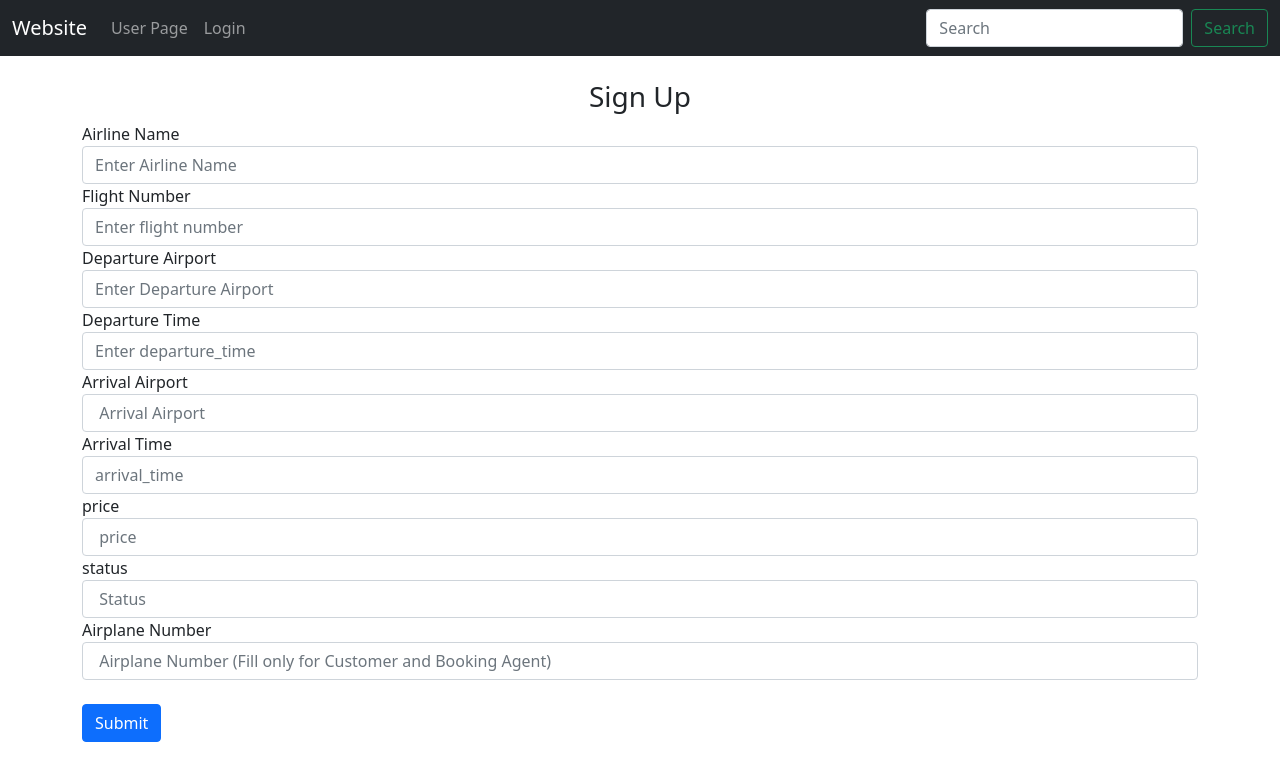
After one commit to alexanderg99/FinalProject, a Flask app: page /create_flight in a window 1280 px wide. The commit adds this page. Shown: the top 781 px of the page. Run offline with Flask 2, Linux system fonts and the light colour scheme.

Commit message:
Version 4 - Change Status Done

```diff
--- a/Flask/application.py
+++ b/Flask/application.py
@@ -9,6 +9,15 @@ import pymysql.cursors
 
 userPrimaryKey = None
 loginType = None
+permissions = None
+airline = None
+
+labels = [
+    'JAN', 'FEB', 'MAR', 'APR',
+    'MAY', 'JUN', 'JUL', 'AUG',
+    'SEP', 'OCT', 'NOV', 'DEC'
+]
+
 
 #create Flask instance
 app = Flask(__name__)
@@ -267,10 +276,10 @@ def customer_purchasetickets(flight):
 
 					#redirect agent to enter the customer email
 
-					return booking_agent_purchasing(ticket_ID,today)
+					return render_template('booking_agent_purchasing.html',ticket_ID=ticket_ID,today=today)
 
-
-
+					#return booking_agent_purchasing(ticket_ID,today)
+					#return redirect(url_for('booking_agent_purchasing',ticket_ID=ticket_ID,today=today))
 				else:
 
 					query = '''INSERT INTO purchases VALUES ('{}','{}',null,'{}')'''.format(ticket_ID, email, today)
@@ -282,13 +291,11 @@ def customer_purchasetickets(flight):
 
 		print("Hello")
 		return customer_ticketspurchased(message)
-
-
 	return render_template('customer_purchasetickets.html', user=userPrimaryKey)
 
 @app.route('/customer_ticketspurchased')
 def customer_ticketspurchased(message):
-	return render_template('customer_ticketspurchased.html', message=message)
+	return render_template('customer_ticketspurchased.html', message=message, loginType = loginType)
 
 
 @app.route('/customer_searchforflights',methods = ['GET','POST'])
@@ -304,11 +311,17 @@ def customer_searchforflights():
 
 	if request.method == 'POST':
 
+		if permissions == 'Operator':
+
+			flight_num = request.form.get('flight_num')
+			airline_name = request.form.get('airline_name')
+			print(airline_name)
+			print(flight_num)
+			return render_template('change_status.html',flight_num=flight_num,airline_name=airline_name)
+
 		flight_num = request.form.get('flight_num')
 		#return redirect(url_for('customer_purchasetickets', flight= flight_num))
 		return customer_purchasetickets(flight_num)
-
-
 
 	return render_template('customer_searchforflights.html', data=data)
 
@@ -364,25 +377,170 @@ def booking_agent_viewmyflights():
 
 
 @app.route('/booking_agent_purchasing',methods = ['GET','POST'])
-def booking_agent_purchasing(ticket_ID,today):
+def booking_agent_purchasing():
 
 	if request.method == 'POST':
-
-		if not request.form.get('customer_email'):
-			return render_template('booking_agent_purchasing.html')
-
-
-		else:
-
+		if request.form.get('customer_email'):
+			print("Harraozzzz")
 			with cnx.cursor() as cur:
 				email = request.form.get('customer_email')
+				ticket_ID = request.form.get('ticket_ID')
+				today = request.form.get('today')
+
+				print(ticket_ID)
 
 				user = userPrimaryKey
 				query = '''INSERT INTO purchases VALUES ('{}','{}','{}','{}')'''.format(ticket_ID, email, user, today)
 				cur.execute(query)
 
 			cnx.commit()
-	return render_template('booking_agent_purchasing.html')
+
+			message = 'You have helped user with email {} buy the ticket! Your ticket number is {}'.format(email,
+																								  ticket_ID)
+
+			print("Hello")
+			return customer_ticketspurchased(message)
+	#return render_template('booking_agent_purchasing.html')
+
+
+
+
+@app.route('/airline_staff_home')
+def airline_staff_home():
+	global userPrimaryKey
+	global loginType
+	global airline
+	global permissions
+
+	airline = 'China Eastern'
+	userPrimaryKey = 'bg99'
+	loginType = 'staff'
+
+	with cnx.cursor() as cur:
+		query = "SELECT airline_name from airline_staff where username = '{}'".format(userPrimaryKey)
+		cur.execute(query)
+		data = cur.fetchone()
+		airline = data['airline_name']
+
+
+
+	with cnx.cursor() as cur:
+		query = "SELECT permission_type from permission where username = '{}'".format(userPrimaryKey)
+		cur.execute(query)
+		data = cur.fetchone()
+		if data['permission_type'] == 'Admin':
+			permissions = 'Admin'
+		elif data['permission_type'] == 'Operator':
+			permissions = 'Operator'
+
+
+	if permissions:
+		return render_template('airline_staff_home.html', name=permissions)
+
+
+	return render_template('airline_staff_home.html', name='Alex G')
+
+@app.route('/create_flight', methods=['GET','POST'])
+def create_flight():
+
+	if request.method == 'POST':
+
+		airline_name = request.form.get('airline_name')
+		flight_num = request.form.get('flight_num')
+		departure_airport = request.form.get('departure_airport')
+		departure_time = request.form.get('departure_time')
+		arrival_airport = request.form.get('arrival_airport')
+		arrival_time = request.form.get('arrival_time')
+		price = request.form.get('price')
+		status = request.form.get('status')
+		airplane_ID = request.form.get('airplane_ID')
+		query = "INSERT INTO flight VALUES ('{}','{}','{}','{}','{}','{}','{}','{}','{}')".format(airline_name,flight_num,departure_airport,departure_time,arrival_airport,arrival_time,price,status,airplane_ID)
+		with cnx.cursor() as cur:
+			cur.execute(query)
+
+		cnx.commit()
+
+		message = 'Successfully Created!'
+
+		return render_template('customer_ticketspurchased.html', message=message, loginType=loginType)
+	return render_template('create_flight.html')
+
+@app.route('/add_airplane', methods=['GET','POST'])
+def add_airplane():
+
+	if request.method == 'POST':
+
+		airline_name = request.form.get('airline_name')
+		flight_ID = request.form.get('flight_ID')
+		seats = request.form.get('seats')
+
+		query = "INSERT INTO flight VALUES ('{}','{}','{}')".format(airline_name,flight_ID,seats)
+		with cnx.cursor() as cur:
+			cur.execute(query)
+
+		cnx.commit()
+
+		message = 'Successfully Created!'
+
+		return render_template('customer_ticketspurchased.html', message=message, loginType=loginType)
+	return render_template('add_airplane.html')
+
+
+@app.route('/add_airport', methods=['GET','POST'])
+def add_airport():
+
+	if request.method == 'POST':
+
+		airport_name = request.form.get('airport_name')
+		airport_city = request.form.get('airport_city')
+
+		query = "INSERT INTO flight VALUES ('{}','{}')".format(airport_name,airport_city)
+
+		with cnx.cursor() as cur:
+			cur.execute(query)
+
+		cnx.commit()
+
+		message = 'Successfully Created!'
+
+		return render_template('customer_ticketspurchased.html', message=message, loginType=loginType)
+	return render_template('add_airport.html')
+
+@app.route('/change_status', methods=['GET','POST'])
+def change_status():
+
+	if request.method == 'POST':
+
+		airline_name = request.form.get('airline_name')
+		flight_number = request.form.get('flight_num')
+		new_status = request.form.get('new_status')
+
+		print(airline_name)
+		print(flight_number)
+
+		query = "UPDATE flight SET status = '{}' WHERE airline_name = '{}' and flight_num = '{}'".format(new_status,airline_name,flight_number)
+
+		with cnx.cursor() as cur:
+			cur.execute(query)
+
+		cnx.commit()
+
+		message = 'Successfully Updated!'
+
+		return render_template('customer_ticketspurchased.html', message=message, loginType=loginType)
+
+	return render_template('change_status.html')
+
+@app.route('/view_flights', methods=['GET','POST'])
+def view_flights():
+	if loginType == 'staff':
+		with cnx.cursor() as cur:
+			query = "SELECT * FROM flight WHERE airline_name = '{}'".format(airline)
+			cur.execute(query)
+			data = cur.fetchall()
+			print(permissions)
+
+	return render_template('customer_searchforflights.html', data=data, permission=permissions)
 
 if __name__ == '__main__':
     app.run()
--- /dev/null
+++ b/Flask/templates/create_flight.html
@@ -0,0 +1,104 @@
+{% extends "base.html" %} {% block title %}Sign Up{% endblock %} {% block
+content %}
+
+
+<form method="POST">
+  <h3 align="center">Sign Up</h3>
+  <div class="form-group">
+    <label for="airline_name">Airline Name</label>
+    <input
+      type="text"
+      class="form-control"
+      id="airline_name"
+      name="airline_name"
+      placeholder="Enter Airline Name"
+    />
+  </div>
+  <div class="form-group">
+    <label for="flight_num">Flight Number</label>
+    <input
+      type="text"
+      class="form-control"
+      id="flight_num"
+      name="flight_num"
+      placeholder="Enter flight number"
+    />
+  </div>
+  <div class="form-group">
+    <label for="departure_airport">Departure Airport</label>
+    <input
+      type="text"
+      class="form-control"
+      id="departure_airport"
+      name="departure_airport"
+      placeholder="Enter Departure Airport"
+    />
+  </div>
+  <div class="form-group">
+    <label for="departure_time">Departure Time</label>
+    <input
+      type="text"
+      class="form-control"
+      id="departure_time"
+      name="departure_time"
+      placeholder="Enter departure_time"
+    />
+  </div>
+
+  <div class="form-group">
+    <label for="arrival_airport">Arrival Airport</label>
+    <input
+      type="text"
+      class="form-control"
+      id="arrival_airport"
+      name="arrival_airport"
+      placeholder=" Arrival Airport"
+    />
+  </div>
+  <div class="form-group">
+    <label for="arrival_time">Arrival Time</label>
+    <input
+      type="text"
+      class="form-control"
+      id="arrival_time"
+      name="arrival_time"
+      placeholder="arrival_time"
+    />
+  </div>
+  <div class="form-group">
+    <label for="price">price</label>
+    <input
+      type="text"
+      class="form-control"
+      id="price"
+      name="price"
+      placeholder=" price"
+    />
+  </div>
+  <div class="form-group">
+    <label for="status">status</label>
+    <input
+      type="text"
+      class="form-control"
+      id="status"
+      name="status"
+      placeholder=" Status"
+    />
+  </div>
+<div class="form-group">
+    <label for="airplane_number">Airplane Number</label>
+    <input
+      type="text"
+      class="form-control"
+      id="airplane_number"
+      name="airplane_number"
+      placeholder=" Airplane Number (Fill only for Customer and Booking Agent)"
+    />
+  </div>
+
+
+
+  <br />
+  <button type="submit" class="btn btn-primary">Submit</button>
+</form>
+{% endblock %}
--- a/Flask/templates/customer_home.html
+++ b/Flask/templates/customer_home.html
@@ -17,8 +17,6 @@
 <a class="btn btn-primary" href="{{ url_for('customer_viewmyflights')}}" role="button">View Flights</a>
 
 
-<a class="btn btn-primary" href="{{ url_for('customer_purchasetickets')}}" role="button">Purchase Tickets</a>
-
 <a class="btn btn-primary" href="{{ url_for('customer_searchforflights')}}" role="button">Search for Flights</a>
 
 <a class="btn btn-primary" href="{{ url_for('customer_trackmyspending')}}" role="button">Track my Spending</a>
--- a/Flask/templates/customer_trackmyspending.html
+++ b/Flask/templates/customer_trackmyspending.html
@@ -4,6 +4,8 @@
     <meta charset="UTF-8">
     <title>Track my Spending</title>
 
+<script src="https://cdnjs.cloudflare.com/ajax/libs/Chart.js/2.5.0/Chart.min.js"></script>
+    <canvas id="myChart" width="400" height="400">The Canvas</canvas>
 
     <h1>You spent ${{data}}</h1>
 </head>
--- a/Flask/templates/index.html
+++ b/Flask/templates/index.html
@@ -20,6 +20,9 @@
 
 <a class="btn btn-primary" href="{{ url_for('booking_agent_home')}}" role="button">Booking Agent</a>
 
+<a class="btn btn-primary" href="{{ url_for('airline_staff_home')}}" role="button">Airline Staff</a>
+
+
 	<p> fnjjksnfekanfak </p>
 
 {% endblock %}
--- a/Flask/templates/register_agent.html
+++ b/Flask/templates/register_agent.html
@@ -35,7 +35,7 @@ content %}
       placeholder="Enter password to confirm"
     />
   </div>
-  <div class="form-group">
+  '<div class="form-group">
     <label for="agentID">agentID</label>
     <input
       type="password"
@@ -49,5 +49,5 @@ content %}
 
   <br />
   <button type="submit" class="btn btn-primary">Submit</button>
-</form>
+</form>'
 {% endblock %}
```
Also changed, not shown: Flask/templates/add_airplane.html (added, +42 -0 lines), Flask/templates/add_airport.html (added, +32 -0 lines), Flask/templates/airline_staff_home.html (added, +66 -0 lines), Flask/templates/booking_agent_home.html (added, +30 -0 lines), Flask/templates/booking_agent_purchasing.html (+17 -3 lines), Flask/templates/change_status.html (added, +29 -0 lines), Flask/templates/customer_searchforflights.html (+19 -4 lines), Flask/templates/customer_ticketspurchased.html (+10 -0 lines).
